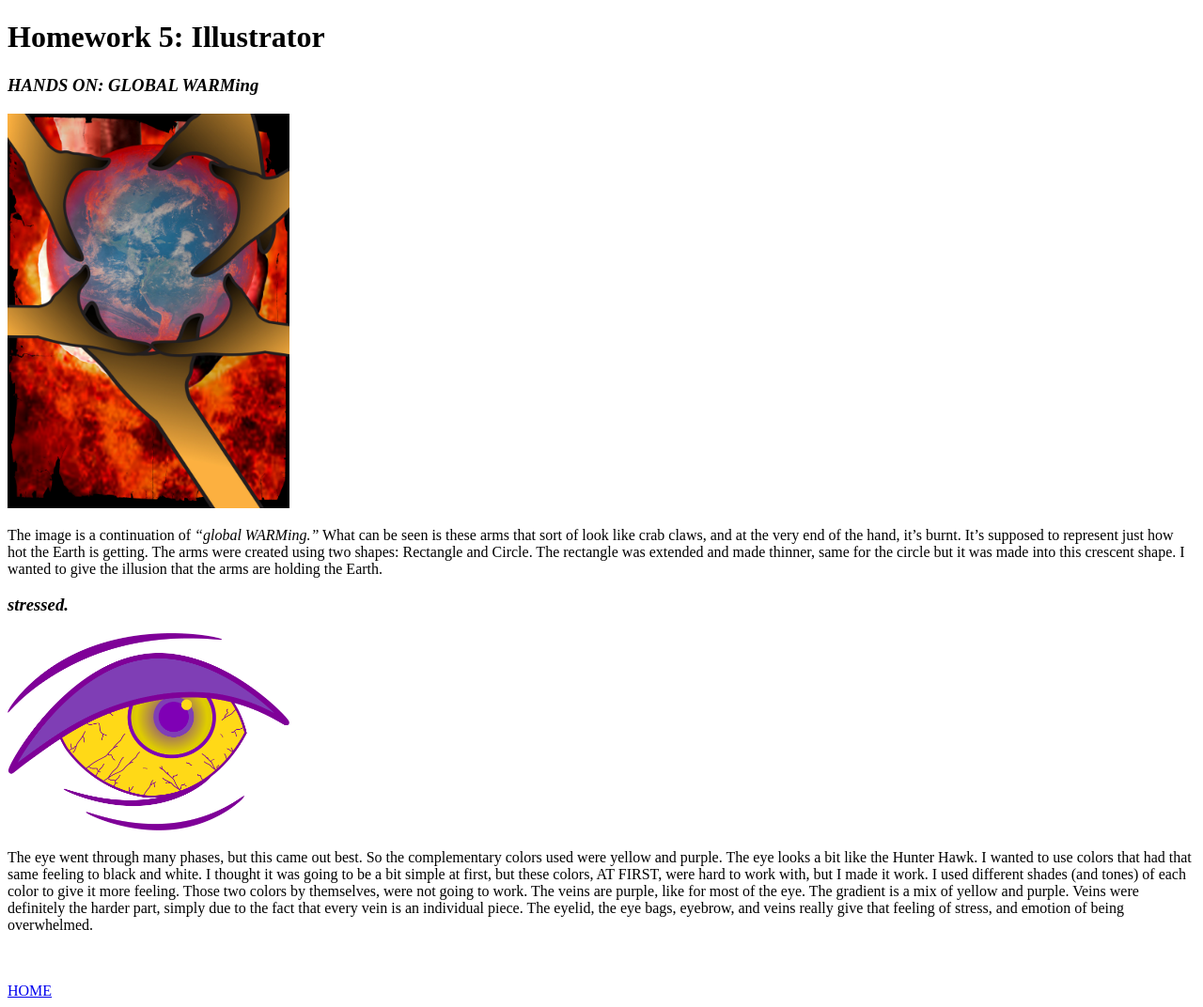
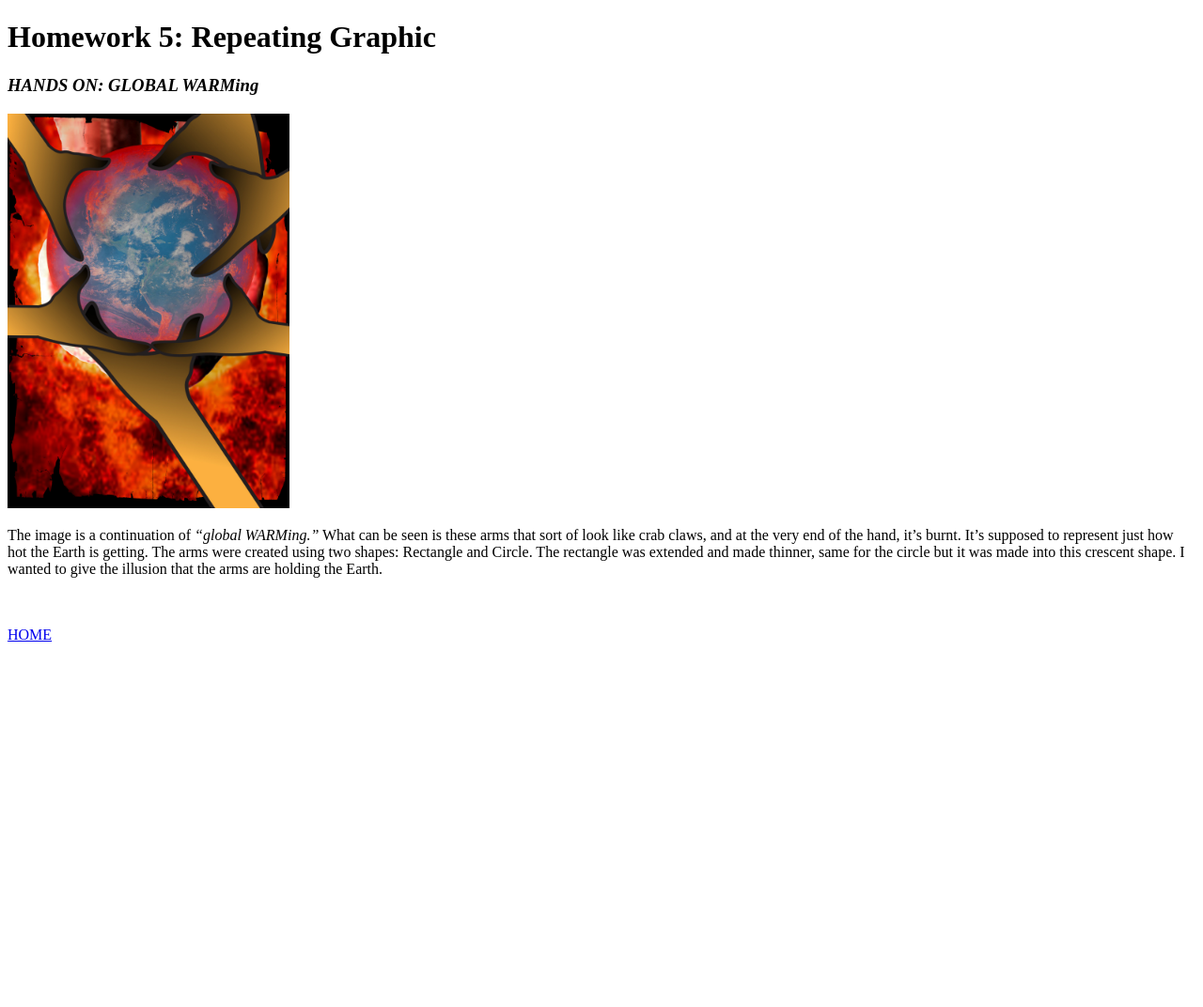
Before and after one commit to joshuag45/Joshuawebsite, a plain HTML site: page hw5.html in a window 1280 px wide. Shown: the whole page at 94% size. After the commit the page ends 800 px from the top, so only its background shows below. Drawn offline with Linux system fonts and the light colour scheme.

Commit message:
Update hw5.html

```diff
--- a/hw5.html
+++ b/hw5.html
@@ -1,14 +1,14 @@
 <!DOCTYPE html>
 <html>
 <head>
-<title>HW 5: Illustratore</title>
+<title>HW 5: Repeating Graphic</title>
 <meta charset="UTF-8">
 <meta name="viewport" content="width=device-width, initial-scale=1">
 <meta name="description" content="This is the third homework assignment for FA25 MEDP150">
 </head>
 
 <body>
-<h1>Homework 5: Illustrator</h1>
+<h1>Homework 5: Repeating Graphic</h1>
 <i><h3> HANDS ON: GLOBAL WARMing</h3></i>
 <img src="GLOBAL W.jpg" width="300px">
 <p>The image is a continuation of <i>“global WARMing.”</i> What can be seen is these arms that sort of look like crab claws,
@@ -16,15 +16,6 @@
   The arms were created using two shapes: Rectangle and Circle. The rectangle was extended and made thinner,
   same for the circle but it was made into this crescent shape. I wanted to give the illusion that the arms are holding the Earth.
 </p>
-  <i><h3> stressed.</h3></i>
-<img src="theeye.png" width="300px">
-<p>The eye went through many phases, but this came out best. So the complementary colors used were yellow and purple. The eye looks a bit like the Hunter Hawk.
-  I wanted to use colors that had that same feeling to black and white. I thought it was going to be a bit simple at first,
-  but these colors, AT FIRST, were hard to work with, but I made it work. I used different shades (and tones) of each color to give it more feeling.
-  Those two colors by themselves, were not going to work. The veins are purple, like for most of the eye.
-  The gradient is a mix of yellow and purple. Veins were definitely the harder part, simply due to the fact that every vein is an individual piece.
-   The eyelid, the eye bags, eyebrow, and veins really give that feeling of stress, and emotion of being overwhelmed.
-</p>
 <br><br>
 
 <a href="index.html">HOME</a>
```
